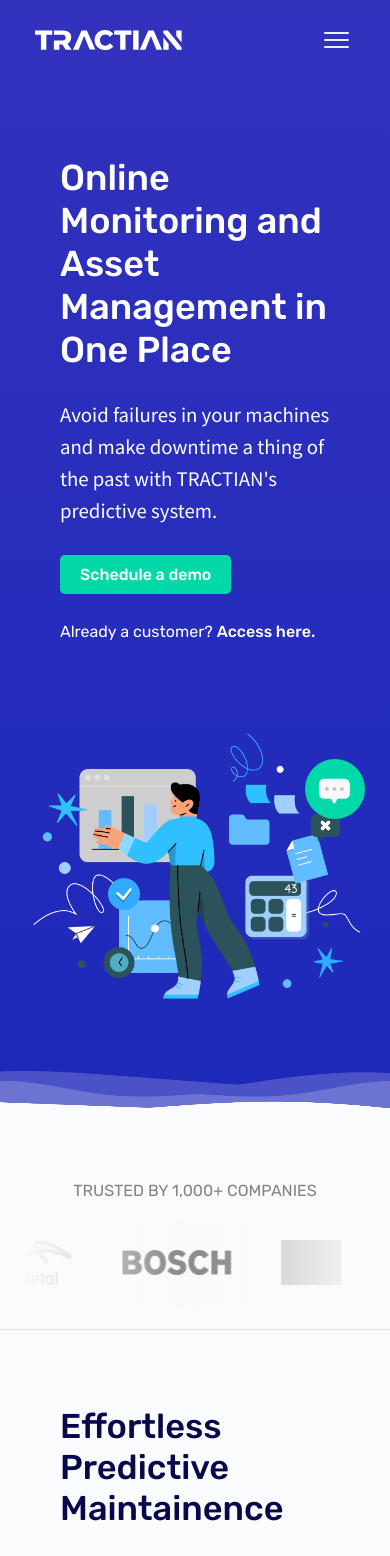
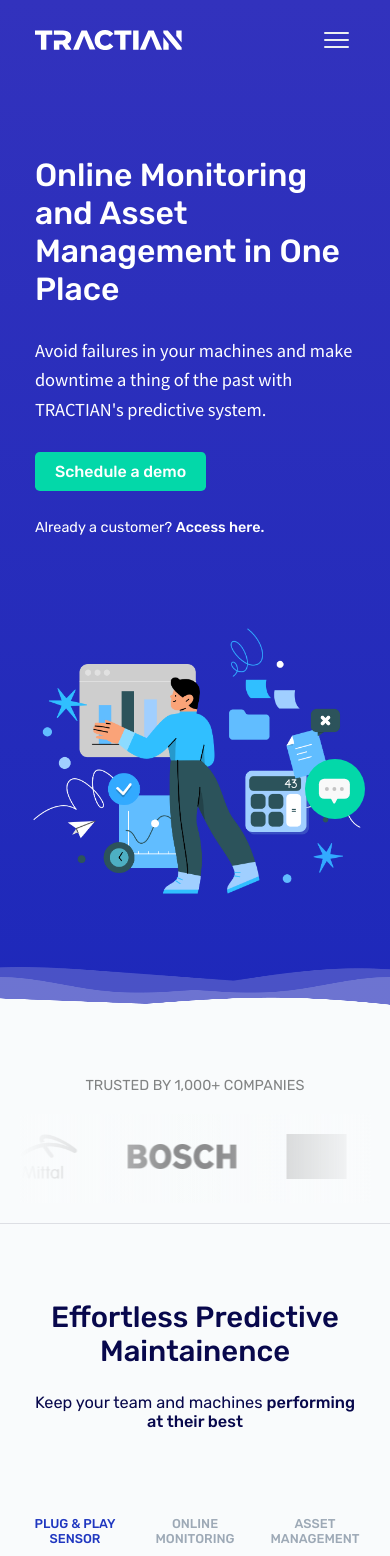
Before and after one commit to pedrotrasfereti/tractian-landing-page, a React (Vite) app: page / in a window 390 px wide. Shown: the top 1556 px of the page. Built offline with nearby package versions, Linux system fonts and the light colour scheme; grey boxes are pictures that could not be loaded.

Commit message:
feat: mobile responsive

```diff
--- a/src/components/Header/styles.css
+++ b/src/components/Header/styles.css
@@ -8,7 +8,7 @@
   }
 
   .Logo {
-    margin: var(--menu-l-margin-mobile) !important;
+    margin: var(--margin-l-mobile) !important;
   }
 }
 
@@ -65,7 +65,7 @@
   cursor: pointer;
   display: none;
   background: none;
-  margin: var(--menu-r-margin-mobile);
+  margin: var(--margin-r-mobile);
   border: 0;
   outline: 0;
 }
@@ -138,11 +138,10 @@
 .RadioOuterContainer {
   display: flex;
   padding: 10px 15px;
-  gap: --var(--gap-small);
+  gap: var(--gap-tiny);
 }
 
 .RadioInnerContainer>input {
-  accent-color: var(--caribbean-green);
   height: 1.15rem;
   width: 1.15rem;
 }
--- a/src/components/Home/styles.css
+++ b/src/components/Home/styles.css
@@ -3,12 +3,31 @@
     z-index: -1 !important;
   }
 
-  .RowContainer>.Illustration {
+  .Home>.RowContainer>.Illustration {
     width: 375px !important;
   }
 
+  .Home>.RowContainer>.ColumnContainer {
+    padding: var(--padding-mobile) !important;
+  }
+
   .Illustration {
-    margin-bottom: 100px;
+    margin-bottom: 100px !important;
+  }
+}
+
+@media only screen and (max-width: 600px) {
+  .Home>.RowContainer>.ColumnContainer>.h1 {
+    font: 500 2em 'Rubik', sans-serif !important;
+  }
+
+  .Home>.RowContainer>.ColumnContainer>.h4 {
+    font: var(--p-font) !important;
+    line-height: 1.6em !important;
+  }
+
+  .Home>.RowContainer>.ColumnContainer>.LinkParagraph {
+    font: var(--x-small-regular-font) !important;
   }
 }
 
--- a/src/components/Teaser/styles.css
+++ b/src/components/Teaser/styles.css
@@ -1,8 +1,16 @@
 @media only screen and (max-width: 1000px) {
   .Teaser>.ContentWrapper>.Controls>.Control {
-    font-size: 1em !important;
+    font-size: 1.05em !important;
     padding: 20px 10px !important;
     width: auto !important;
+  }
+
+  .Teaser>.ContentWrapper>.Headings {
+    padding: 0 var(--padding-lr-mobile) !important;
+  }
+
+  .Teaser>.ContentWrapper>.Container {
+    padding: var(--padding-mobile) !important;
   }
 }
 
@@ -24,11 +32,13 @@
 
   .Teaser>.ContentWrapper>.Container>.ContentSlide>.Wrapper>.Title {
     font: 500 1.3em 'Rubik', sans-serif !important;
+    text-align: center !important;
   }
 
   .Teaser>.ContentWrapper>.Container>.ContentSlide>.Wrapper>.Description {
     font: 400 1.1em 'Source Sans Pro', sans-serif !important;
     line-height: 1.9rem !important;
+    text-align: center !important;
   }
 
   .Teaser>.ContentWrapper>.Container>.ContentSlide>.Wrapper>.Indicators {
@@ -37,6 +47,14 @@
 }
 
 @media only screen and (max-width: 500px) {
+  .Teaser>.Wrapper>.Title {
+    font: var(--x-small-regular-font) !important;
+  }
+
+  .Teaser>.ContentWrapper>.Headings {
+    font: 500 .85em 'Rubik', sans-serif !important;
+  }
+
   .Teaser>.ContentWrapper>.Container>.ContentSlide>.ImageWrapper {
     height: auto !important;
     width: auto !important;
@@ -98,12 +116,14 @@
 .Teaser>.ContentWrapper>.Headings>h3 {
   color: var(--sapphire);
   font: var(--h3-font);
+  text-align: center;
 }
 
 .Teaser>.ContentWrapper>.Headings>h2 {
   color: var(--sapphire);
   font: var(--h2-font);
   margin: 25px 0 65px;
+  text-align: center;
 }
 
 .Teaser>.ContentWrapper>.Headings>h2>strong {
--- a/src/main.css
+++ b/src/main.css
@@ -36,13 +36,16 @@
 
   /* Margins */
   --home-margin-top: var(--header-height);
-  --menu-l-margin-mobile: 0 auto 0 2.18rem;
-  --menu-r-margin-mobile: 0 2.18rem 0 auto;
+  --margin-l-mobile: 0 auto 0 2.18rem;
+  --margin-r-mobile: 0 2.18rem 0 auto;
 
   /* Paddings */
   --padding-desktop: 4.75rem 3.75rem;
+  --padding-mobile: 4.75rem 2.18rem;
   --padding-tb-desktop: 4.75rem;
+  --padding-tb-mobile: 4.75rem;
   --padding-lr-desktop: 3.75rem;
+  --padding-lr-mobile: 2.18rem;
 
   /* Borders */
   --border-radius: .3rem;
@@ -56,6 +59,7 @@
   --menu-gap: 1.5rem;
 
   /* Fonts */
+  --x-small-regular-font: 400 .9em 'Rubik', sans-serif;
   --small-strong-font: 500 1em 'Rubik', sans-serif;
   --small-regular-font: 400 1em 'Rubik', sans-serif;
   --small-thin-font: 100 1em 'Rubik', sans-serif;
```
